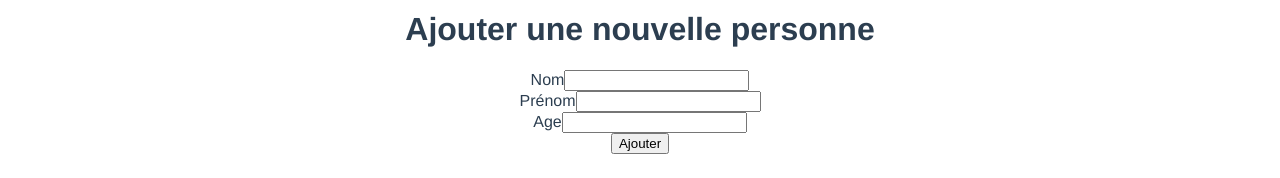
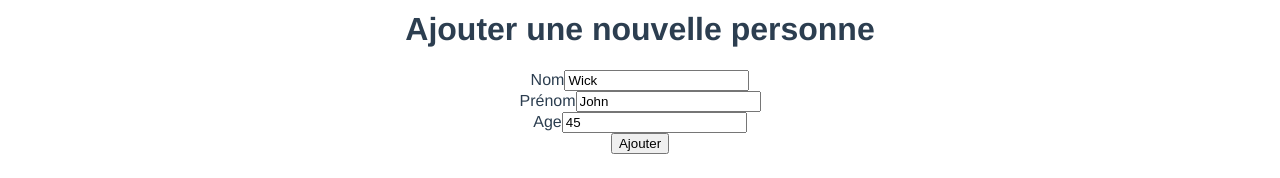
Before and after one commit to Achreftun/formation-vue, a Vue app: page /personne in a window 1280 px wide. Shown: the part 136-314 px from the top of the page. Built offline with nearby package versions, Linux system fonts and the light colour scheme.

Commit message:
validation sans yup

```diff
--- a/src/components/PersonneAdd.vue
+++ b/src/components/PersonneAdd.vue
@@ -1,6 +1,6 @@
 <template >
     <h1>Ajouter une nouvelle personne</h1>
-    <Form @submit="ajouterPersonne">
+    <Form @submit="ajouterPersonne" :initial-values="valeurs" @invalid-submit="afficherDetails">
         <div>
             <label for="nom">Nom</label>
             <Field type="text" id="nom" name="nom" :rules="validateString" />
@@ -27,7 +27,16 @@ export default {
     components: {
         Field, Form, ErrorMessage
     },
+    data() {
+        return {
+            valeurs: { nom: 'Wick', prenom: 'John', age: 45 }
+        }
+    },
     methods: {
+        afficherDetails({ values }) {
+            console.log("invalid-submit");
+            console.log(values);
+        },
         ajouterPersonne(values, actions) {
             console.log(values);
             actions.resetForm()
--- a/src/main.js
+++ b/src/main.js
@@ -2,8 +2,16 @@ import { createApp } from 'vue'
 import router from './router'
 import './style.css'
 import App from './App.vue'
+import { configure } from 'vee-validate'
 import('./validators/min-max.js')
 // import HelloWorld from './components/HelloWorld.vue'
+
+configure({
+   validateOnInput: true,
+   validateOnChange: true,
+   validateOnBlur: true
+})
+
 
 createApp(App)
    // .component('HelloWorld', HelloWorld)
```
